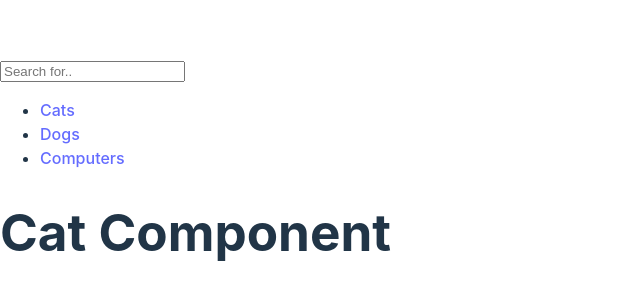
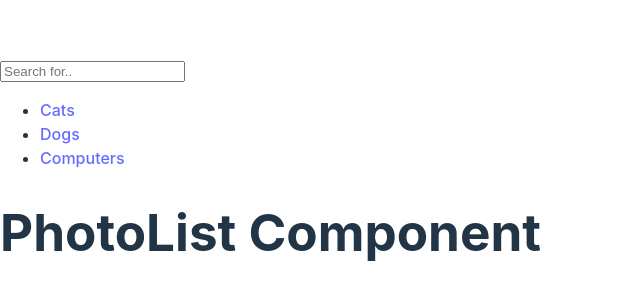
Before and after one commit to Yolisss/react_gallery_app-v1, a React (Vite) app in the folder react_gallery_app-v1/: page /cats in a window 1280 px wide. Shown: the part 224-524 px from the top of the page, without its empty margins (0-640 px from the left). Built offline with nearby package versions, Linux system fonts and the light colour scheme; no server answers.

Commit message:
replacement each routes rendered component to PhotoList and imported Navigate for home page

```diff
--- a/react_gallery_app-v1/src/App.jsx
+++ b/react_gallery_app-v1/src/App.jsx
@@ -2,9 +2,9 @@ import Search from "./components/Search";
 import Nav from "./components/Nav";
 import apiKey from "./config";
 import { Route, Routes } from "react-router";
-import Cats from "./components/Cats";
-import Dogs from "./components/Dogs";
-import Computers from "./components/Computers";
+import PhotoList from "./components/PhotoList";
+import Photo from "./components/Photo.JSX";
+import { Navigate } from "react-router";
 
 const App = () => {
   return (
@@ -12,9 +12,10 @@ const App = () => {
       <Search />
       <Nav />
       <Routes>
-        <Route path="/cats" element={<Cats />} />
-        <Route path="/dogs" element={<Dogs />} />
-        <Route path="/computers" element={<Computers />} />
+        <Route path="/" element={<Navigate to="cats" />} />
+        <Route path="/cats" element={<PhotoList />} />
+        <Route path="/dogs" element={<PhotoList />} />
+        <Route path="/computers" element={<PhotoList />} />
       </Routes>
     </div>
   );
```
